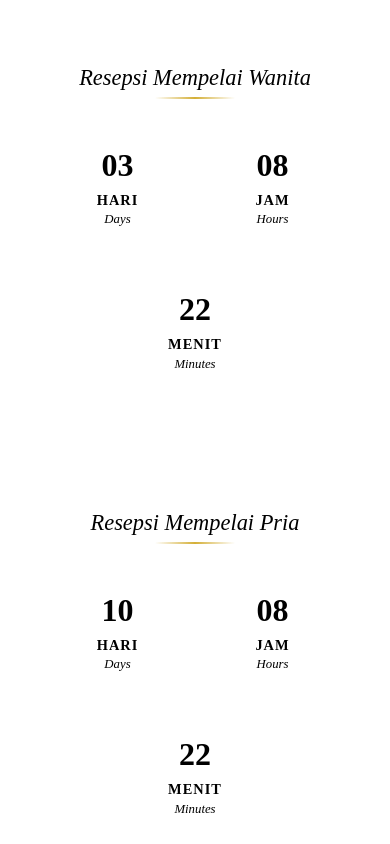
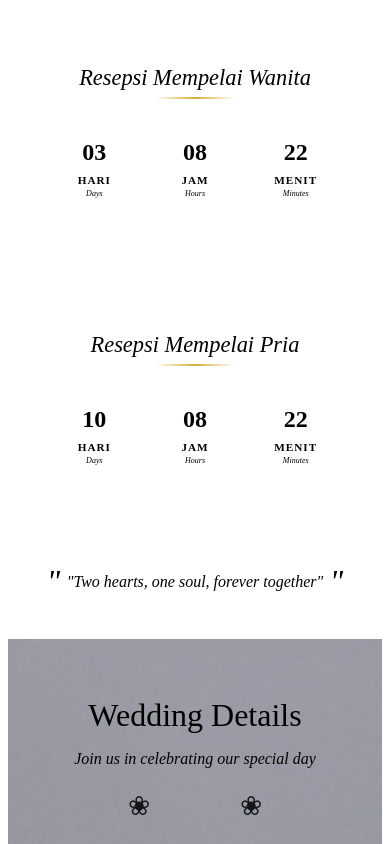
Before and after one commit to alfnsnff/weddingdivamelsi, a Next.js app: page /Home in a window 390 px wide. Shown: the part 3500-4344 px from the top of the page. Built offline with nearby package versions, Linux system fonts and the light colour scheme; no server answers; the database is empty.

Commit message:
hotfix: minor improvement

```diff
--- a/src/components/CountDate/CountDate.module.css
+++ b/src/components/CountDate/CountDate.module.css
@@ -312,6 +312,9 @@
     font-size: 1.6rem;
     margin-bottom: 1rem;
   }
+  .countdown {
+    gap: 0.5rem; /* Kurangi jarak di layar tablet */
+  }
   .timeValue {
     font-size: 2.2rem;
   }
@@ -341,14 +344,28 @@
     padding: 1.5rem;
   }
   .countdown {
-    flex-wrap: wrap;
-    gap: 1rem;
+    /* PERBAIKAN: Paksa agar tetap satu baris dan kurangi jarak */
+    flex-wrap: nowrap;
+    gap: 0.5rem;
   }
   .timeUnit {
-    flex-basis: 40%;
+    /* PERBAIKAN: Hapus flex-basis agar bisa menyusut secara fleksibel */
+    flex-basis: 0;
+    min-width: 50px; /* Beri lebar minimum agar tidak terlalu sempit */
+  }
+  .timeCard {
+    padding: 1rem 0.25rem; /* Kurangi padding agar lebih ramping */
   }
   .timeValue {
-    font-size: 2rem;
+    /* PERBAIKAN: Kecilkan font angka agar muat */
+    font-size: 1.5rem;
+  }
+  .labelPrimary {
+    font-size: 0.7rem; /* Kecilkan juga font label */
+  }
+  .labelSecondary {
+    font-size: 0.5rem;
+    margin-bottom: 0.2rem; /* Sembunyikan label sekunder (misal: "Days") di layar sangat kecil untuk menghemat ruang */
   }
   .timerTitle {
     font-size: 1.4rem;
--- a/src/components/Gallery/Gallery.module.css
+++ b/src/components/Gallery/Gallery.module.css
@@ -255,7 +255,8 @@
 /* Tablet (<= 1024px) */
 @media (max-width: 1024px) {
   .gallery {
-    grid-template-columns: repeat(3, 1fr);
+    /* PERBAIKAN: Ubah ke 2 kolom agar item 'wide' (span 2) pas dengan rapi */
+    grid-template-columns: repeat(2, 1fr);
     grid-auto-rows: 200px;
     gap: 0.75rem;
   }
```
